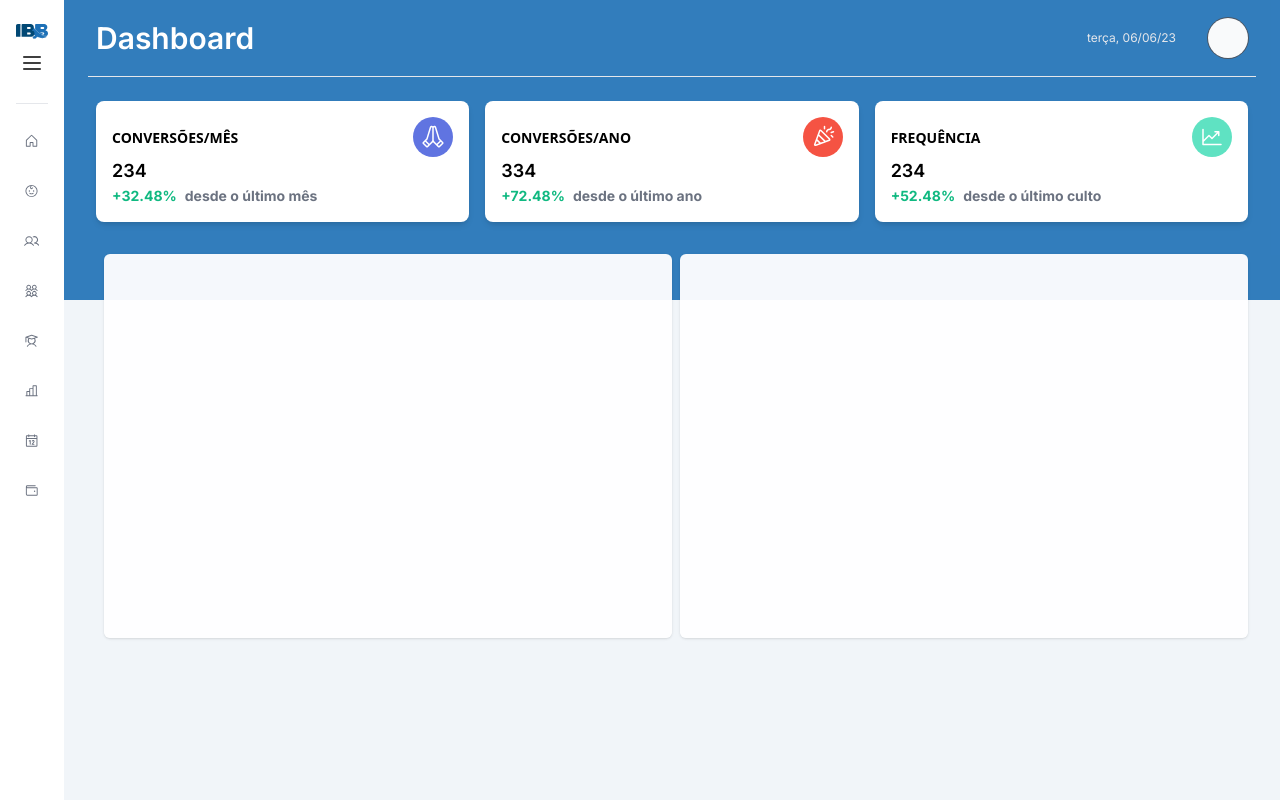
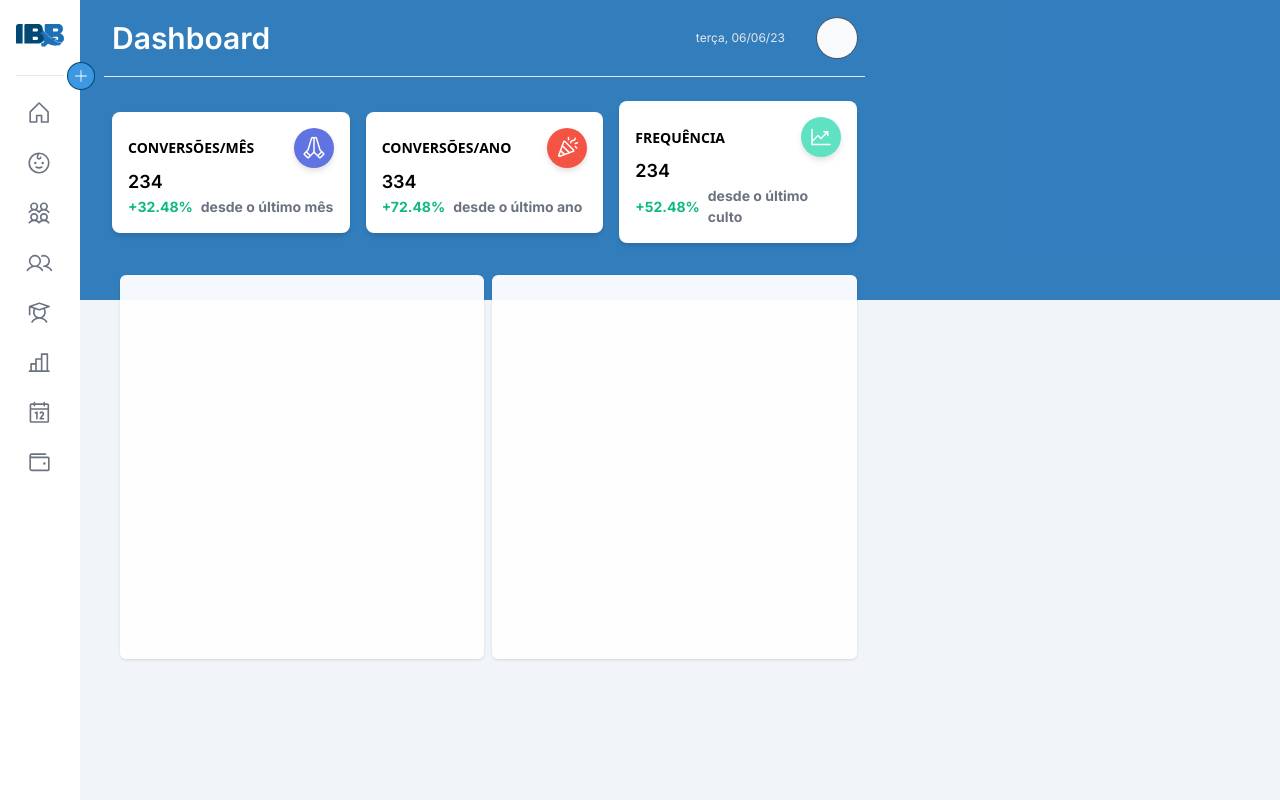
Before and after one commit to WellingtonNadson1/web, a Next.js app: page /dashboard in a window 1280 px wide. Built offline with nearby package versions, Linux system fonts and the light colour scheme.

Commit message:
Concert image in side bar

```diff
--- a/src/app/dashboard/page.tsx
+++ b/src/app/dashboard/page.tsx
@@ -1,13 +1,10 @@
 'use client'
 import MainSide from '../../components/MainSide'
-import Sidebar from '../../components/Sidebar'
 
 export default function Dashboard() {
   return (
     <div className="overflow-x-auto overflow-y-auto">
-      <div className="absolute top-0 min-h-[18.75rem] w-screen bg-[#1D70B6]/90"></div>
       <div className="flex min-h-screen bg-slate-100">
-        <Sidebar />
         <MainSide />
       </div>
     </div>
--- a/src/app/layout.tsx
+++ b/src/app/layout.tsx
@@ -1,7 +1,8 @@
+import Sidebar from '@/components/Sidebar'
 import { Inter } from 'next/font/google'
 import React from 'react'
+import { NextAuthProvider } from './Provider'
 import './globals.css'
-import { NextAuthProvider } from './Provider'
 
 const inter = Inter({ subsets: ['latin'] })
 
@@ -18,7 +19,17 @@ export default async function RootLayout({
   return (
     <html lang="pt">
       <body className={inter.className}>
-        <NextAuthProvider>{children}</NextAuthProvider>
+        <div className="overflow-x-auto overflow-y-auto">
+          <div className="absolute top-0 -z-0 min-h-[18.75rem] w-screen bg-[#1D70B6]/90">
+            {' '}
+          </div>
+          <div className="flex min-h-screen bg-slate-100">
+            <NextAuthProvider>
+              <Sidebar />
+              {children}
+            </NextAuthProvider>
+          </div>
+        </div>
       </body>
     </html>
   )
--- a/src/app/novo-membro/page.tsx
+++ b/src/app/novo-membro/page.tsx
@@ -1,6 +1,5 @@
 'use client'
 import { SubmitHandler, useForm } from 'react-hook-form'
-import Sidebar from '../../components/Sidebar'
 
 interface Inputs {
   firstName: string
@@ -43,7 +42,6 @@ export default function NovoMembro() {
     <div>
       <div className="absolute top-0 min-h-[18.75rem] w-screen bg-[#1D70B6]/90"></div>
       <div className="flex h-full justify-between bg-slate-100">
-        <Sidebar />
         <div className="relative mx-auto w-full px-6 py-8 sm:px-10">
           <div className="mx-auto w-full rounded-lg bg-white p-8">
             {/* Incio do Forms */}
--- a/src/components/MainSide.jsx
+++ b/src/components/MainSide.jsx
@@ -12,7 +12,7 @@ import StatsCard from '../components/StatsCard'
 
 export default function MainSide() {
   return (
-    <main className="relative mx-auto h-full w-full px-6 py-2">
+    <main className="relative z-10 mx-auto h-full w-full px-6 py-2">
       {/* Navbar */}
       <nav className="relative mx-2 flex items-center justify-between rounded-2xl px-0 shadow-none">
         <div className="mx-auto flex w-full flex-wrap items-center justify-between">
--- a/src/components/Sidebar.jsx
+++ b/src/components/Sidebar.jsx
@@ -5,11 +5,11 @@ import {
   Calendar,
   ChartBar,
   House,
-  List,
   Student,
   Users,
   UsersFour,
   Wallet,
+  X,
 } from '@phosphor-icons/react'
 import Image from 'next/image'
 import { useState } from 'react'
@@ -17,8 +17,8 @@ import { useState } from 'react'
 const sidebar = [
   { name: 'Dashboard', icon: House, href: '/dashboard' },
   { name: 'Novo Memb.', icon: Baby, href: '/novo-membro' },
+  { name: 'Supervisões', icon: UsersFour, href: '/supervisoes' },
   { name: 'Células', icon: Users, href: '/celulas' },
-  { name: 'Supervisões', icon: UsersFour, href: '/supervisoes' },
   { name: 'Escolas', icon: Student, href: '/escolas' },
   { name: 'Relatórios', icon: ChartBar, href: '/relatorios' },
   { name: 'Eventos', icon: Calendar, href: '/eventos' },
@@ -27,37 +27,43 @@ const sidebar = [
 export default function Sidebar() {
   const [open, setOpen] = useState(false)
   return (
-    <div>
+    <div className="shadow">
       <aside
         className={`relative h-full ${
-          open ? 'w-56' : 'w-16 p-0'
+          open ? 'w-56' : 'w-20'
         } bg-white px-4  py-6 duration-500`}
       >
+        <a href="/dashboard">
           <Image
             src="/images/logo-ibb-1.svg"
             width={54}
             height={54}
-          alt="Picture of the author"
-          className={`${
+            alt="logo ibb"
+            className={`cursor-pointer ${
               !open ? 'mx-auto' : 'mx-2'
             } transition-all duration-200`}
           />
+        </a>
 
-        <div className="flex justify-end py-3">
-          <List
+        <div
+          className={`absolute top-[3.9rem] z-50 flex cursor-pointer justify-end rounded-full border border-[#014874] bg-[#3e98e1] p-1.5 text-3xl text-white duration-500 hover:rounded-full hover:bg-slate-400/90 hover:fill-white ${
+            open ? 'ml-[12.2rem]' : 'ml-[3.2rem] rotate-45'
+          } `}
+          onClick={() => setOpen(!open)}
+        >
+          <X
             className={`${
               !open ? 'mx-auto' : 'justify-end'
-            } cursor-pointer transition-all duration-200`}
-            size={24}
-            onClick={() => setOpen(!open)}
+            } transition-all duration-200`}
+            size={14}
           />
         </div>
 
-        <hr className="mt-4 h-px bg-transparent bg-gradient-to-r from-transparent via-black/40 to-transparent dark:bg-gradient-to-r dark:from-transparent dark:via-white dark:to-transparent" />
+        <hr className="mt-7 h-px bg-transparent bg-gradient-to-r from-transparent via-black/40 to-transparent dark:bg-gradient-to-r dark:from-transparent dark:via-white dark:to-transparent" />
 
         <ul className="relative flex flex-col gap-y-2 pt-4">
           {sidebar.map((item) => (
-            <li key={item.name}>
+            <li key={item.name} className="z-50">
               <a
                 href={item.href}
                 className="group flex transform cursor-pointer items-center gap-x-2 rounded-md py-2 pl-2 text-sm font-medium leading-5 text-gray-500 transition duration-150 ease-in-out hover:scale-105 hover:bg-[#1D70B6] hover:fill-current hover:text-gray-200 focus:outline-none"
--- a/src/components/StatsCard.jsx
+++ b/src/components/StatsCard.jsx
@@ -32,7 +32,7 @@ export default function StatsCard() {
   ]
 
   return (
-    <div className="relative mx-auto mt-4 flex w-full flex-wrap items-center justify-between gap-4 p-2 md:flex-nowrap">
+    <div className="relative z-10 mx-auto mt-4 flex w-full flex-wrap items-center justify-between gap-4 p-2 md:flex-nowrap">
       {statusIbb.map((stat) => (
         <div
           key={stat.title}
@@ -42,7 +42,7 @@ export default function StatsCard() {
             <div className="mb-0 font-sans text-sm font-semibold uppercase leading-normal">
               {stat.title}
             </div>
-            <div className={`rounded-full ${stat.color} p-2`}>
+            <div className={`rounded-full ${stat.color} p-2 drop-shadow-md`}>
               <stat.icon width={24} height={24} color="#fff" />
             </div>
           </div>
```
Lines whose indentation alone changed are shown as unchanged.
